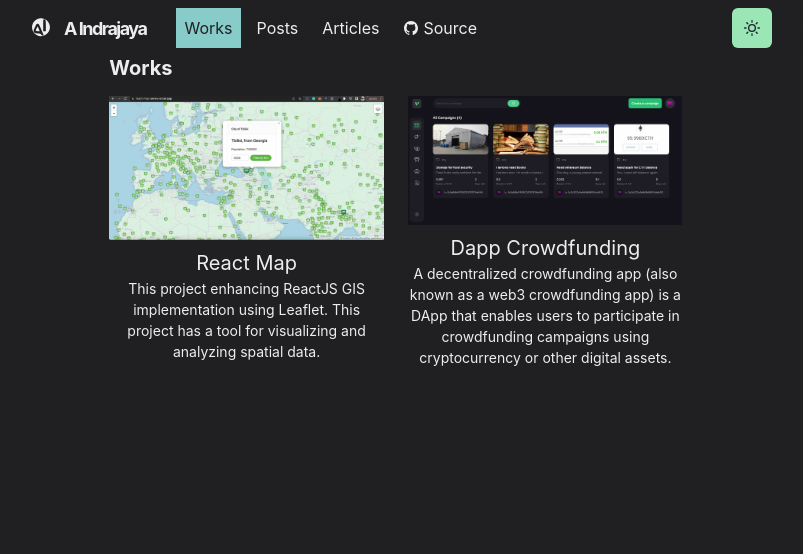
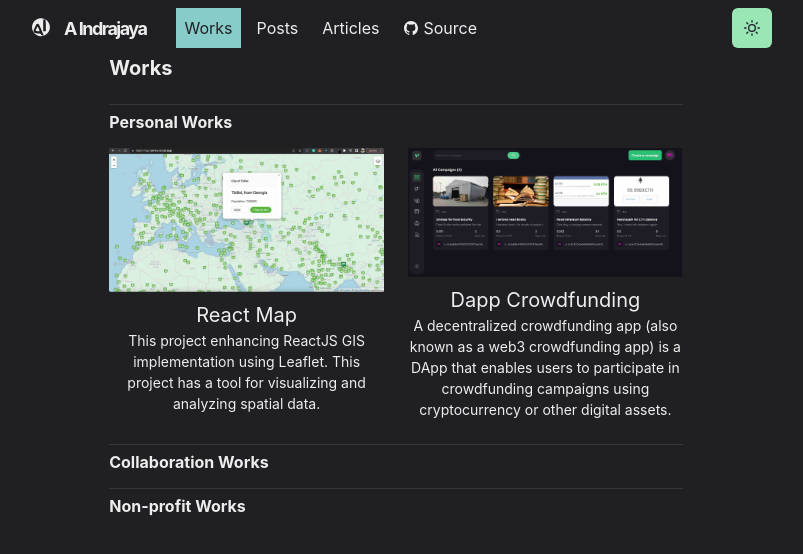
Before and after one commit to aindrajaya/aindrajaya.github.io, a Next.js app: page /works in a window 1280 px wide. Shown: the top 554 px of the page, without its empty margins (244-1047 px from the left). Built offline with nearby package versions, Linux system fonts and the light colour scheme.

Commit message:
Update works page, adding section

```diff
--- a/pages/works.js
+++ b/pages/works.js
@@ -9,10 +9,13 @@ import dappCrowdfundingThumb from "../public/images/works/dappcrowdfunding.jpg"
 const Works = () => {
   return(
     <Container>
-      <Heading as="h3" fontSize={20} mb={4}>
+      <Heading as="h3" fontSize={20} mb={6}>
         Works
       </Heading>
-
+      <Divider />
+      <Heading as="h4" fontSize={16} mt={2} mb={4}>
+        Personal Works
+      </Heading>
       <SimpleGrid columns={[1, 1, 2]} gap={6}>
         <Section>
           <WorkGridItem id="react-map" title="React Map" thumbnail={reactMapThumb}>
@@ -24,11 +27,17 @@ const Works = () => {
           A decentralized crowdfunding app (also known as a web3 crowdfunding app) is a DApp that enables users to participate in crowdfunding campaigns using cryptocurrency or other digital assets.
           </WorkGridItem>
         </Section>
-
-        {/* With Delay 0.1 */}
-
-        {/* With Delay 0.2 */}
       </SimpleGrid>
+      <Divider />
+      <Heading as="h4" fontSize={16} mt={2} mb={4}>
+        Collaboration Works
+      </Heading>
+      {/* With Delay 0.1 */}
+      <Divider />
+      <Heading as="h4" fontSize={16} mt={2} mb={4}>
+        Non-profit Works
+      </Heading>
+      {/* With Delay 0.2 */}
     </Container>
   )
 }
```
